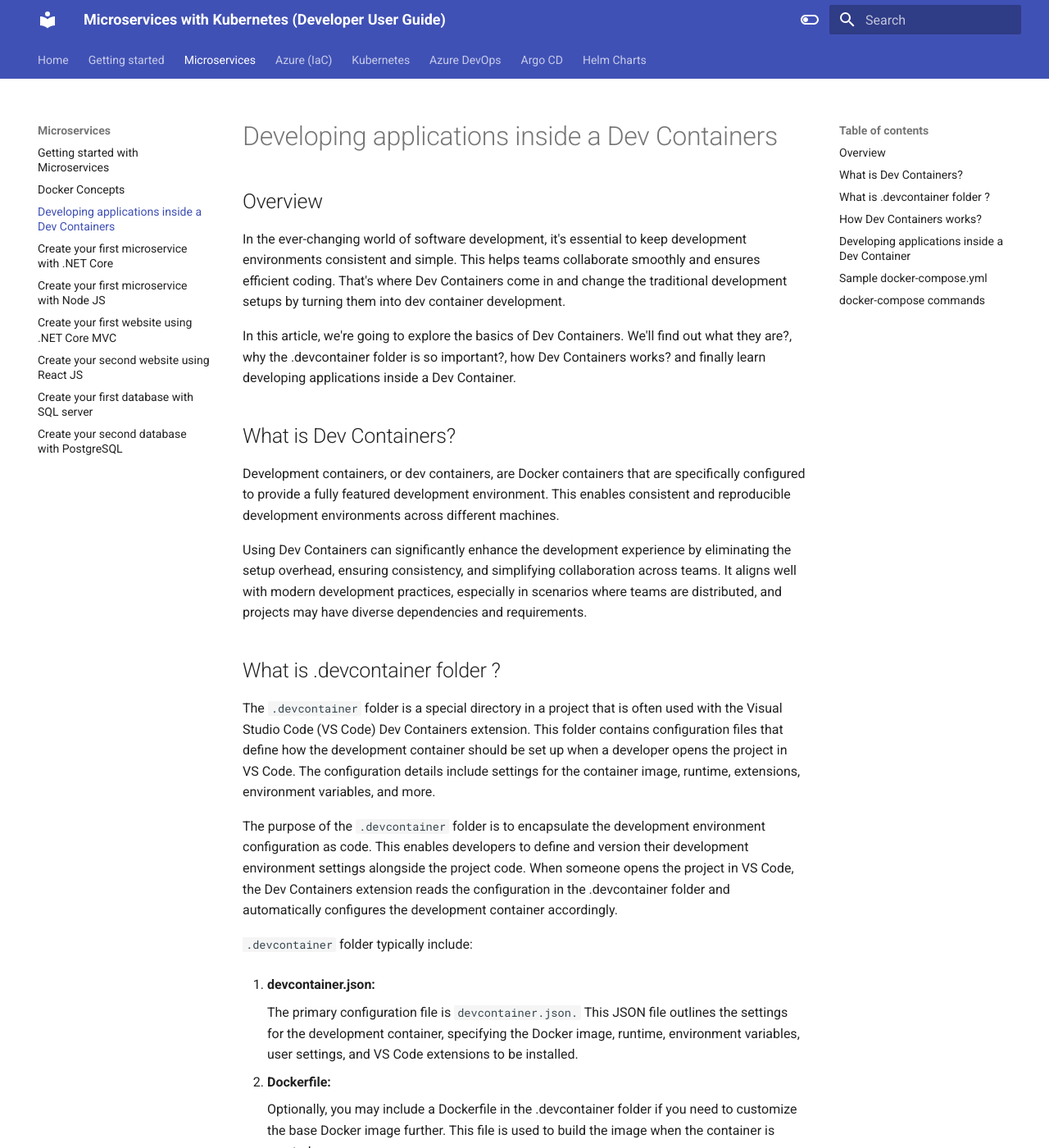
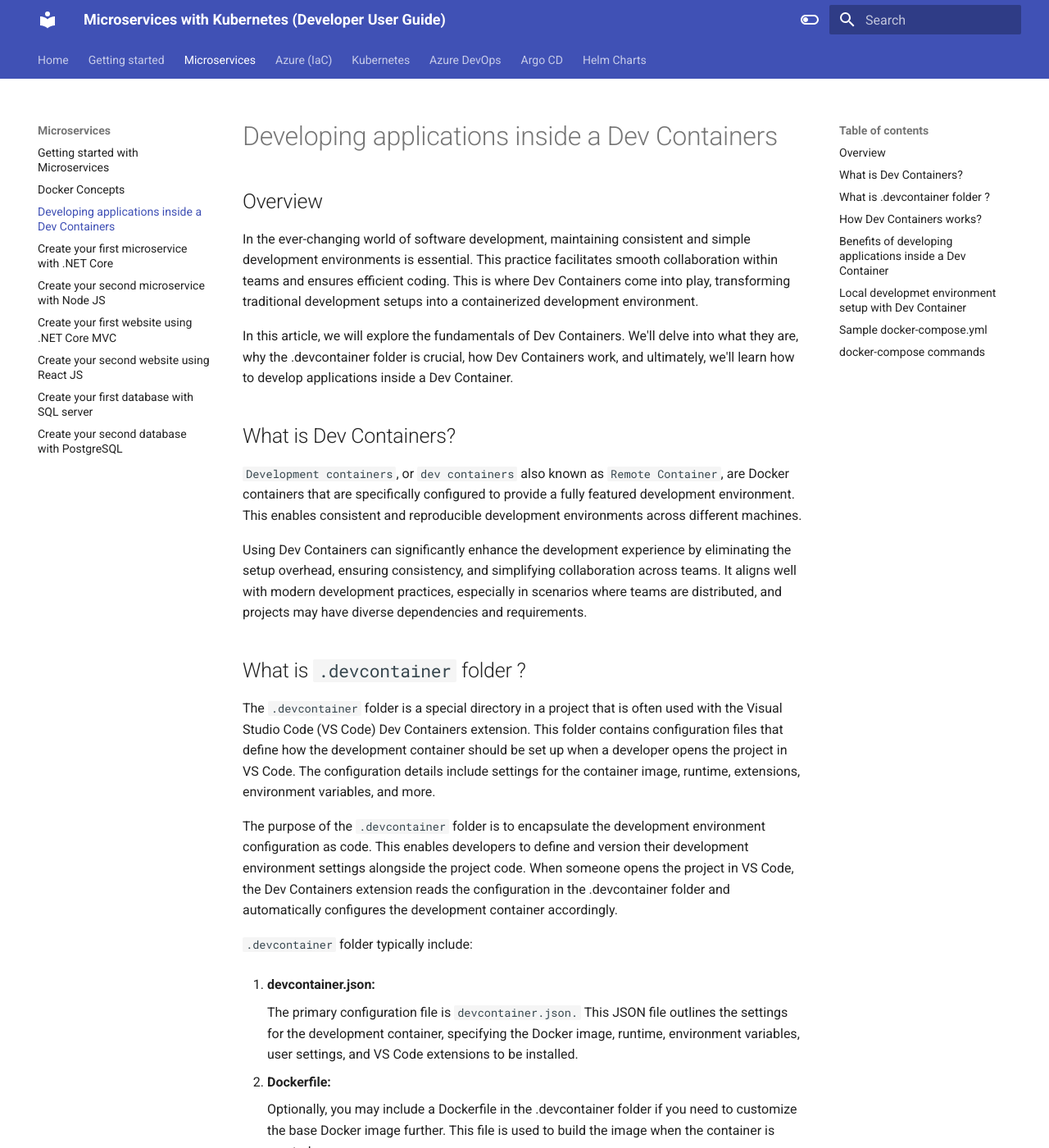
Before and after one commit to akeesari/micros-k8s, an MkDocs documentation site: the page built from docs/microservices/0-dev-containers.md, in a window 1280 px wide and 1400 px high. Shown: the whole window at 82% size. Built offline with MkDocs 1.6.1 and Material for MkDocs 9.7.7, drawn with Linux system fonts in a browser that asks for light colours; some of the changed text lies outside the part shown.

Commit message:
dev container

```diff
--- a/docs/microservices/0-dev-containers.md
+++ b/docs/microservices/0-dev-containers.md
@@ -1,16 +1,16 @@
 ## Overview
 
-In the ever-changing world of software development, it's essential to keep development environments consistent and simple. This helps teams collaborate smoothly and ensures efficient coding. That's where Dev Containers come in and change the traditional development setups by turning them into dev container development.
+In the ever-changing world of software development, maintaining consistent and simple development environments is essential. This practice facilitates smooth collaboration within teams and ensures efficient coding. This is where Dev Containers come into play, transforming traditional development setups into a containerized development environment.
 
-In this article, we're going to explore the basics of Dev Containers. We'll find out what they are?, why the .devcontainer folder is so important?, how Dev Containers works? and finally learn developing applications inside a Dev Container.
+In this article, we will explore the fundamentals of Dev Containers. We'll delve into what they are, why the .devcontainer folder is crucial, how Dev Containers work, and ultimately, we'll learn how to develop applications inside a Dev Container.
 
 ## What is Dev Containers?
 
-Development containers, or dev containers, are Docker containers that are specifically configured to provide a fully featured development environment. This enables consistent and reproducible development environments across different machines.
+`Development containers`, or `dev containers` also known as `Remote Container`, are Docker containers that are specifically configured to provide a fully featured development environment. This enables consistent and reproducible development environments across different machines.
 
 Using Dev Containers can significantly enhance the development experience by eliminating the setup overhead, ensuring consistency, and simplifying collaboration across teams. It aligns well with modern development practices, especially in scenarios where teams are distributed, and projects may have diverse dependencies and requirements.
 
-## What is .devcontainer folder ?
+## What is `.devcontainer` folder ?
 
 The `.devcontainer` folder is a special directory in a project that is often used with the Visual Studio Code (VS Code) Dev Containers extension. This folder contains configuration files that define how the development container should be set up when a developer opens the project in VS Code. The configuration details include settings for the container image, runtime, extensions, environment variables, and more.
 
@@ -33,7 +33,7 @@
 
 ## How Dev Containers works?
 
-Dev Containers, often associated with Visual Studio Code's "Remote - Containers" extension, works by enabling developers to create and use containerized development environments. These environments are defined within a container and provide a consistent, reproducible setup for coding, building, and running applications.
+Dev Containers, often associated with Visual Studio Code's `Remote - Containers extension`, works by enabling developers to create and use containerized development environments. These environments are defined within a container and provide a consistent, reproducible setup for coding, building, and running applications.
 
 
 Here's a step-by-step explanation of how Dev Containers work:
@@ -70,22 +70,19 @@
     Developers can run and debug their applications within the container. This allows them to test and iterate in an environment that mirrors production closely.
 
 
-## Developing applications inside a Dev Container
+## Benefits of developing applications inside a Dev Container
+
 
 Setup local development environment that leverages containerization through Microsoft's DevContainer mechanism allows developers to create and run their development environments within containers, providing a consistent and reproducible setup for coding, testing, and debugging.
 
-Here are some key aspects of a local development setup using Microsoft's DevContainer:
+Here are some key benefits of a local development setup using Microsoft's DevContainer:
 
 
 1. **Container-Based Development:**
 
     Developers use containers to encapsulate their development environments, ensuring consistency and reproducibility across different machines.
 
-2. **Microsoft's DevContainer Mechanism:**
-
-    Microsoft's DevContainer mechanism, often associated with Visual Studio Code's "Remote - Containers" extension, allows developers to define and configure their development environments within containers using a `devcontainer.json` file.
-
-3. **Services and Databases in Containers:**
+3. **Run Services and Databases together:**
 
     All the necessary services, databases, and supporting components for the application are containerized. This includes running databases like PostgreSQL, MySQL, or services like Redis or RabbitMQ in separate containers.
 
@@ -97,15 +94,15 @@
 
     Containerization provides isolation for services and dependencies, preventing conflicts between different projects. It also ensures portability, allowing developers to easily share their container configurations.
 
-6. **DevContainer Configuration File:**
+6. **Ease of Onboarding:**
 
-    The `devcontainer.json` file contains configuration details for the development container. It specifies the base image, runtime settings, extensions, environment variables, and other configurations necessary for the development environment.
+    New developers can quickly get started by cloning the repository and using the predefined Dev Container configuration. This streamlines the onboarding process, as developers don't need to spend time setting up dependencies manually.
 
 7. **Integrated Development Environment (IDE) Support:**
 
     Integrated Development Environments (IDEs) like Visual Studio Code support the "Remote - Containers" extension, allowing developers to seamlessly work with containerized environments.
 
-8. **Version Control for Environment:**
+8. **Version Control for Development Environments::**
 
     The `devcontainer.json` file, along with other configuration files like Dockerfiles, can be version controlled. This allows teams to track changes to the development environment settings and ensures a versioned and documented setup.
 
@@ -120,6 +117,8 @@
 11. **Docker Compose Integration:**
 
     Docker Compose may be utilized to define and manage multi-container environments locally. It simplifies the orchestration of multiple containers needed for the complete development setup.
+
+## Local developmet environment setup with Dev Container
 
 ## Sample `docker-compose.yml`
 
--- a/mkdocs.yml
+++ b/mkdocs.yml
@@ -165,7 +165,7 @@
       - Docker Concepts : microservices/0-docker.md
       - Developing applications inside a Dev Containers : microservices/0-dev-containers.md
       - Create your first microservice with .NET Core : microservices/1.aspnet-api.md
-      - Create your first microservice with Node JS : microservices/2.node-api.md
+      - Create your second microservice with Node JS : microservices/2.node-api.md
       # - MicroFrontend Overview : microservices/microfrontend.md
       - Create your first website using .NET Core MVC : microservices/3.aspnet-app.md
       - Create your second website using React JS : microservices/4.react-app.md
```
